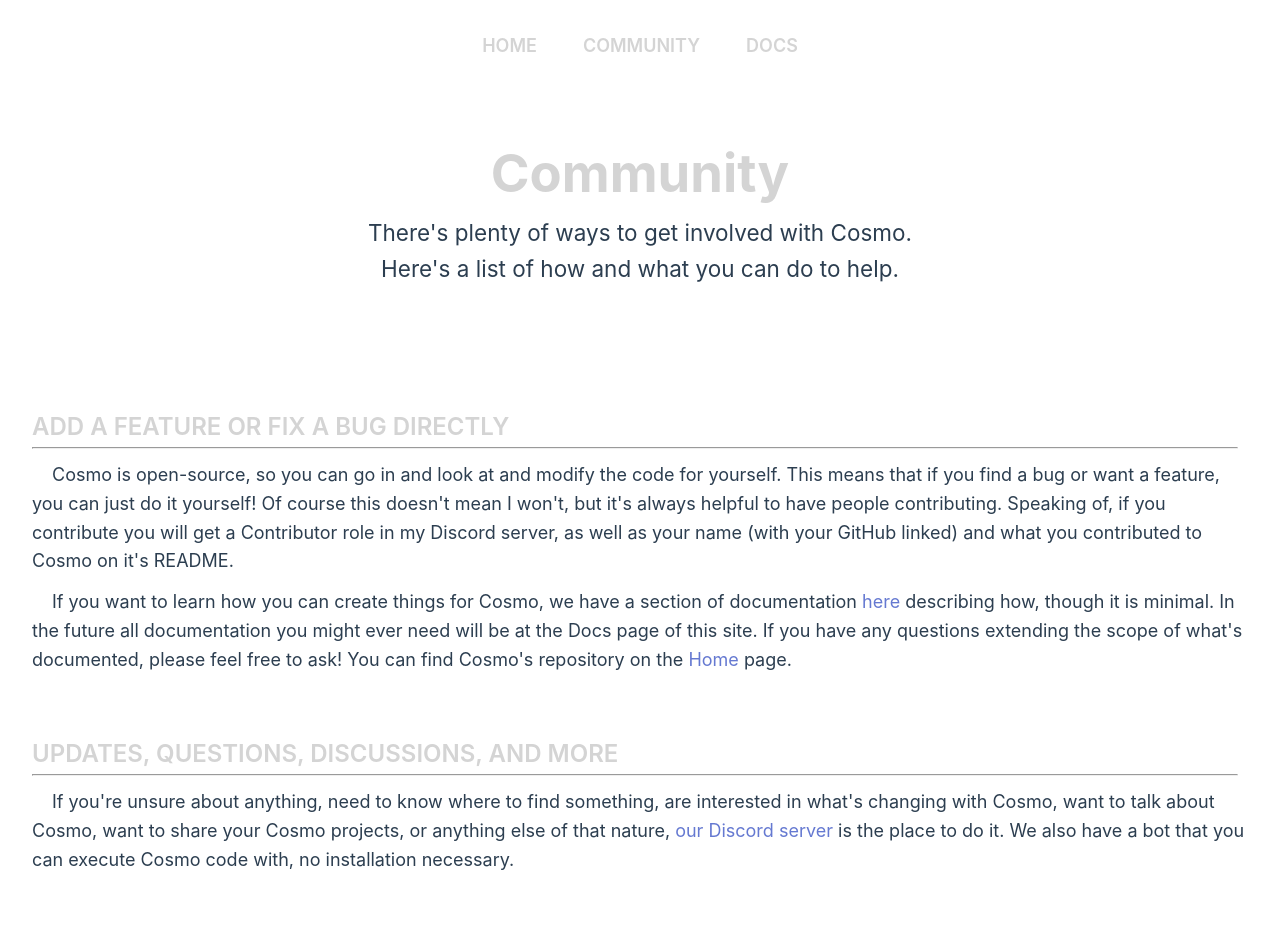
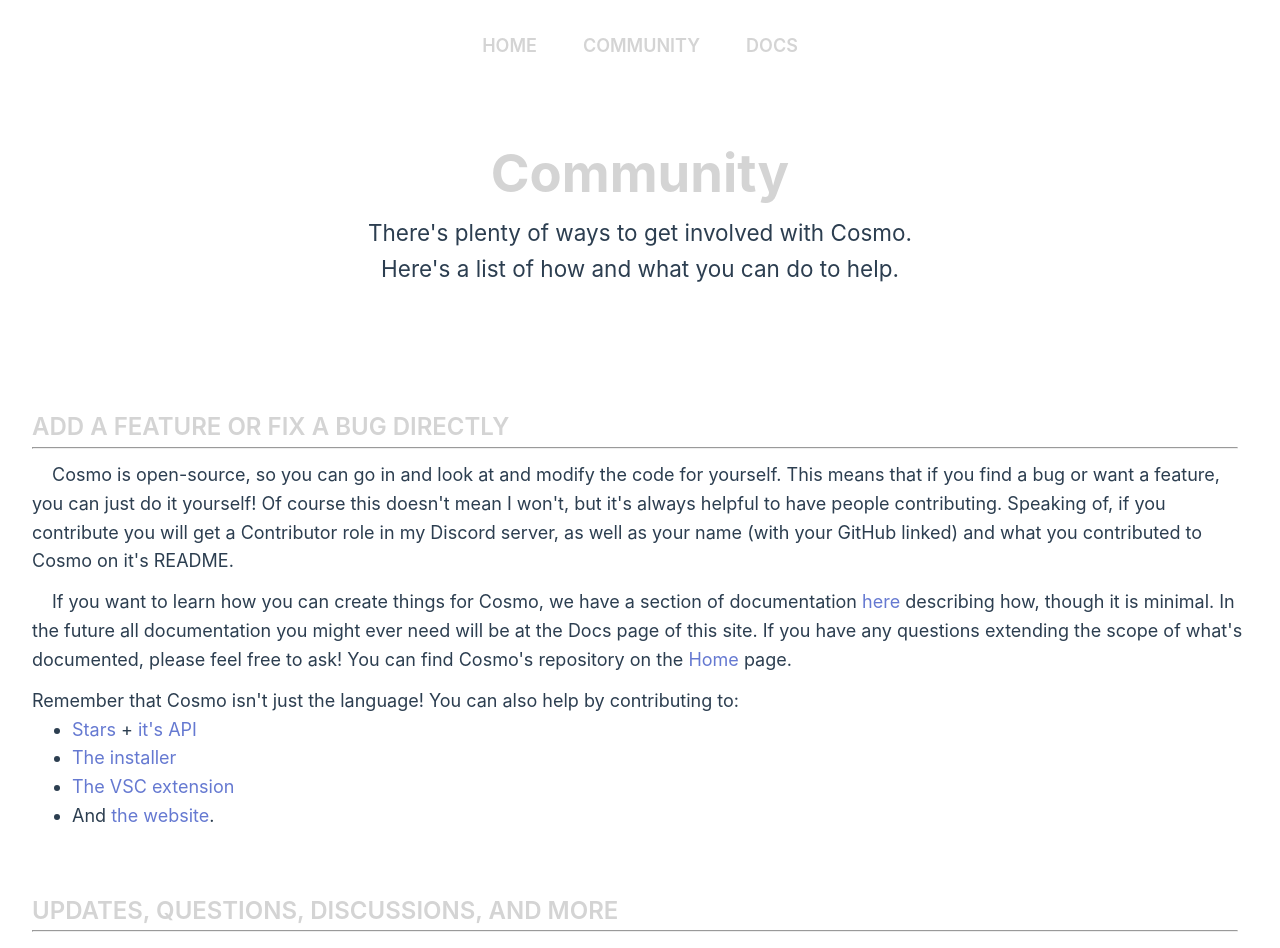
Before and after one commit to p-programming-language/website, a Vue app: page /community in a window 1280 px wide. Shown: the top 948 px of the page. Built offline with nearby package versions, Linux system fonts and the light colour scheme.

Commit message:
feat: extend community page

```diff
--- a/src/components/HowToHelp.vue
+++ b/src/components/HowToHelp.vue
@@ -10,6 +10,23 @@
     <p style="text-indent: 20px;">
       If you want to learn how you can create things for Cosmo, we have a section of documentation <a class="nice-hl" href="https://github.com/cosmo-lang/cosmo/wiki/Contributing">here</a> describing how, though it is minimal. In the future all documentation you might ever need will be at the Docs page of this site. If you have any questions extending the scope of what's documented, please feel free to ask! You can find Cosmo's repository on the <router-link class="nice-hl" to="/">Home</router-link> page.
     </p>
+    <p>
+      Remember that Cosmo isn't just the language! You can also help by contributing to:
+      <ul>
+        <li>
+          <a class="nice-hl" href="https://github.com/cosmo-lang/stars">Stars</a> + <a class="nice-hl" href="https://github.com/cosmo-lang/stars-api">it's API</a>
+        </li>
+        <li>
+          <a class="nice-hl" href="https://github.com/cosmo-lang/cosmo-installer">The installer</a>
+        </li>
+        <li>
+          <a class="nice-hl" href="https://github.com/cosmo-lang/vscode-cosmo">The VSC extension</a>
+        </li>
+        <li>
+          And <a class="nice-hl" href="https://github.com/cosmo-lang/website">the website</a>.
+        </li>
+      </ul>
+    </p>
   </ListBlock>
   <ListBlock title="Updates, questions, discussions, and more">
     <p style="text-indent: 20px;">
```
